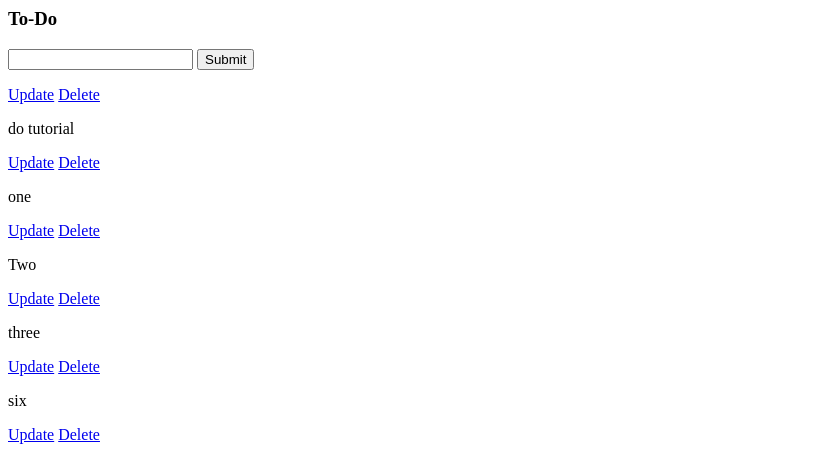
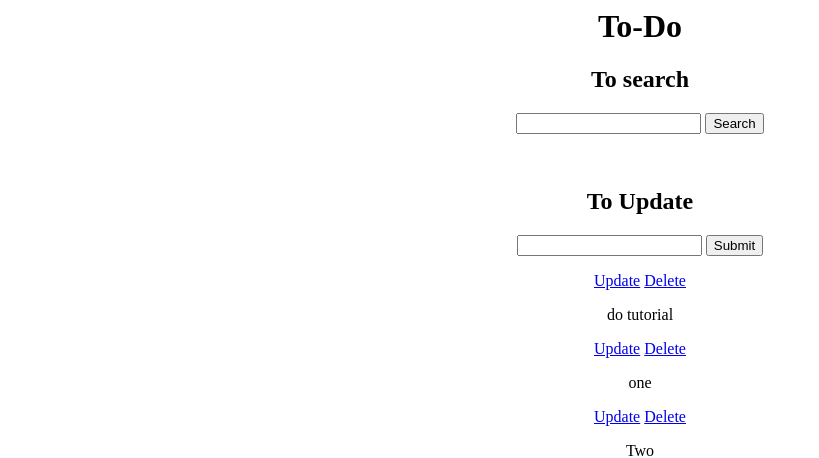
Before and after one commit to umarmoiin/ToDo_App, a Django app: page / in a window 1280 px wide. Shown: the top 458 px of the page, without its empty margins (0-819 px from the left). Run offline with Django 4.2, Linux system fonts and the light colour scheme; data comes from the database, SQL or seed files in the repository; both versions use the stored data as it was after the commit.

Commit message:
first commit

```diff
--- a/task/templates/tasks/list.html
+++ b/task/templates/tasks/list.html
@@ -1,5 +1,14 @@
-<h3> To-Do</h3>
+<center><h1> To-Do</h1>
 
+<h2>To search</h2>
+<form action="{% url 'search' %}" method="get">
+    <input type="text" name="search"/>
+    <button type="submit"> Search</button>
+</form>
+
+    <br>
+
+<h2>To Update</h2>
 <form method="post" action="/">
     {% csrf_token %}
     {{form.title}}
@@ -13,3 +22,5 @@
         <p>{{task}}</p>
     </div>
 {% endfor %}
+
+</center>
--- a/task/urls.py
+++ b/task/urls.py
@@ -5,5 +5,6 @@ urlpatterns = [
     path('', views.index, name="list"),
     path('update_task/<str:pk>/', views.updateTask, name="update_task"),
     path('delete/<str:pk>/', views.deleteTask, name="delete"),
+    path('searchbar/', views.searchbar, name="search"),
 
 ]
--- a/task/views.py
+++ b/task/views.py
@@ -3,6 +3,7 @@ from django.http import HttpResponse
 
 from .models import *
 from .forms import *
+from task.models import Task
 
 # Create your views here.
 def index(request):
@@ -40,3 +41,9 @@ def deleteTask(request, pk):
 
     context = {'item': item}
     return render(request, 'tasks/delete.html', context)
+
+def searchbar(request):
+   if request.method == 'GET':
+    search = request.GET.get('search')
+    post = Task.objects.all().filter(title__contains=search)
+    return render(request, 'tasks/searchbar.html', {'post': post})
```
Also changed, not shown: task/templates/tasks/searchbar.html (added, +25 -0 lines), db.sqlite3.
